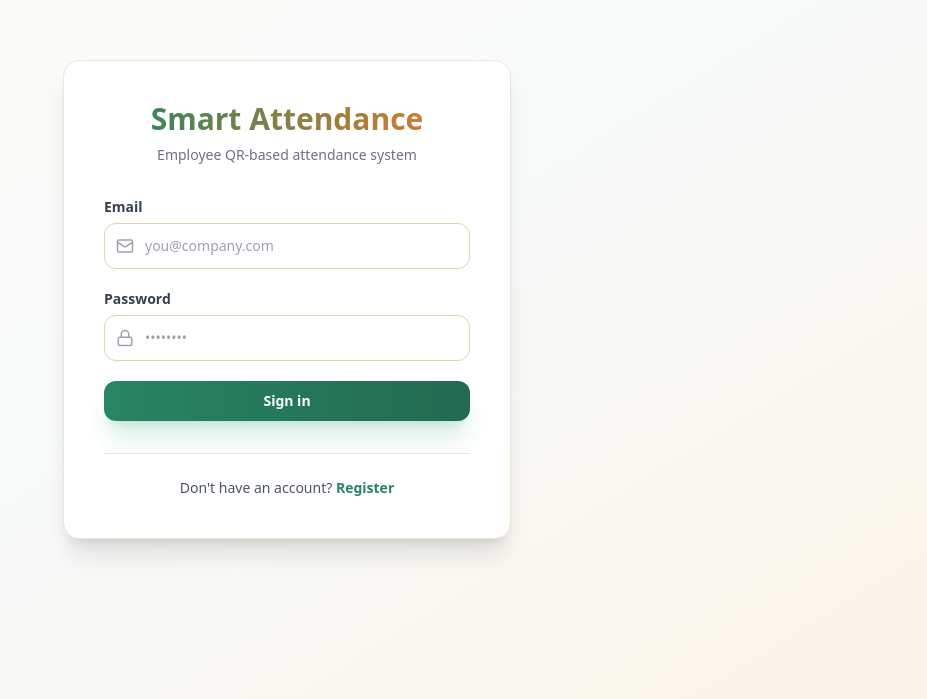
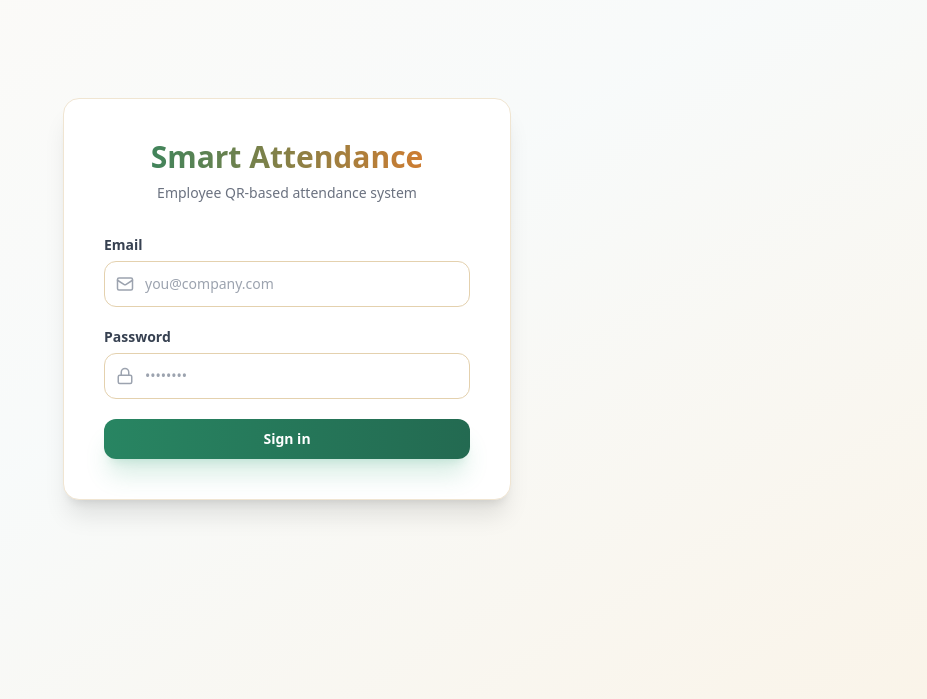
Before and after one commit to evich01/smart-attendance, a React (Vite) app in the folder frontend/: page /login in a window 1280 px wide. Shown: the part 101-800 px from the top of the page, without its empty margins (353-1280 px from the left). Built offline with nearby package versions, Linux system fonts and the light colour scheme; no server answers.

Commit message:
everthing works

```diff
--- a/frontend/src/pages/auth/Login.jsx
+++ b/frontend/src/pages/auth/Login.jsx
@@ -71,11 +71,7 @@ export default function Login() {
           </button>
         </form>
 
-        <div className="mt-8 pt-6 border-t border-cream-200 dark:border-gray-700">
-          <p className="text-sm text-center text-gray-600 dark:text-cream-200/70">
-            Don't have an account? <Link to="/register" className="text-primary-600 font-bold hover:text-primary-700 transition-colors">Register</Link>
-          </p>
-        </div>
+
       </div>
     </div>
   );
```
